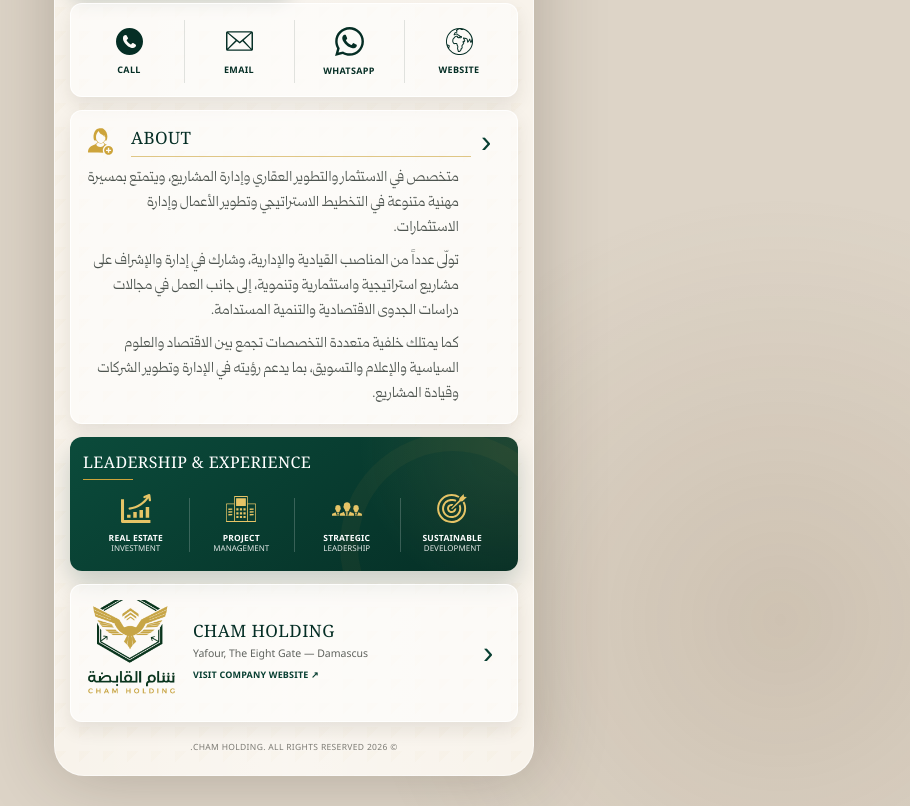
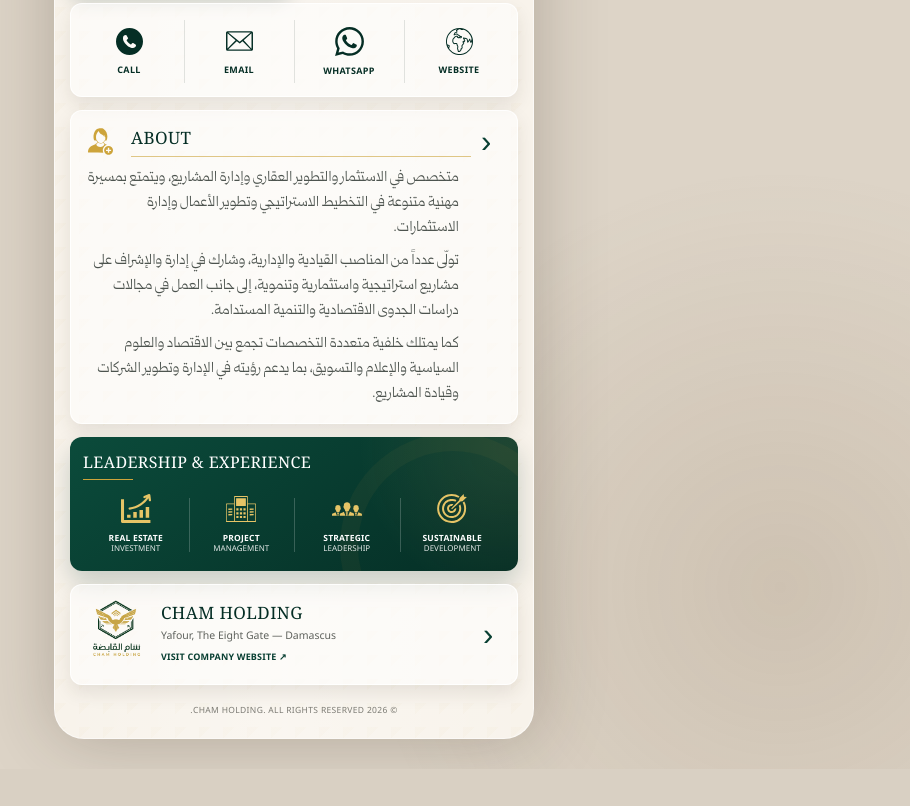
Before and after one commit to yamen-alkwify/nfc1, a website built with Vite: page index.html in a window 1280 px wide. Shown: the part 744-1550 px from the top of the page, without its empty margins (346-1256 px from the left). After the commit the page ends 1513 px from the top, so only its background shows below. Built offline with nearby package versions, Linux system fonts and the light colour scheme.

Commit message:
Reduce footer company logo size

```diff
--- a/src/style.css
+++ b/src/style.css
@@ -423,15 +423,15 @@ img { display: block; }
 .company-card {
   display: grid;
   direction: ltr;
-  grid-template-columns: 94px 1fr 18px;
+  grid-template-columns: 62px 1fr 18px;
   align-items: center;
   gap: 12px;
 }
 
 .company-logo-vertical {
   position: relative;
-  width: 94px;
-  height: 105px;
+  width: 62px;
+  height: 68px;
   overflow: hidden;
 }
 
@@ -439,7 +439,7 @@ img { display: block; }
   position: absolute;
   top: 47%;
   left: 50%;
-  width: 170px;
+  width: 92px;
   max-width: none;
   height: auto;
   transform: translate(-50%, -50%);
```
